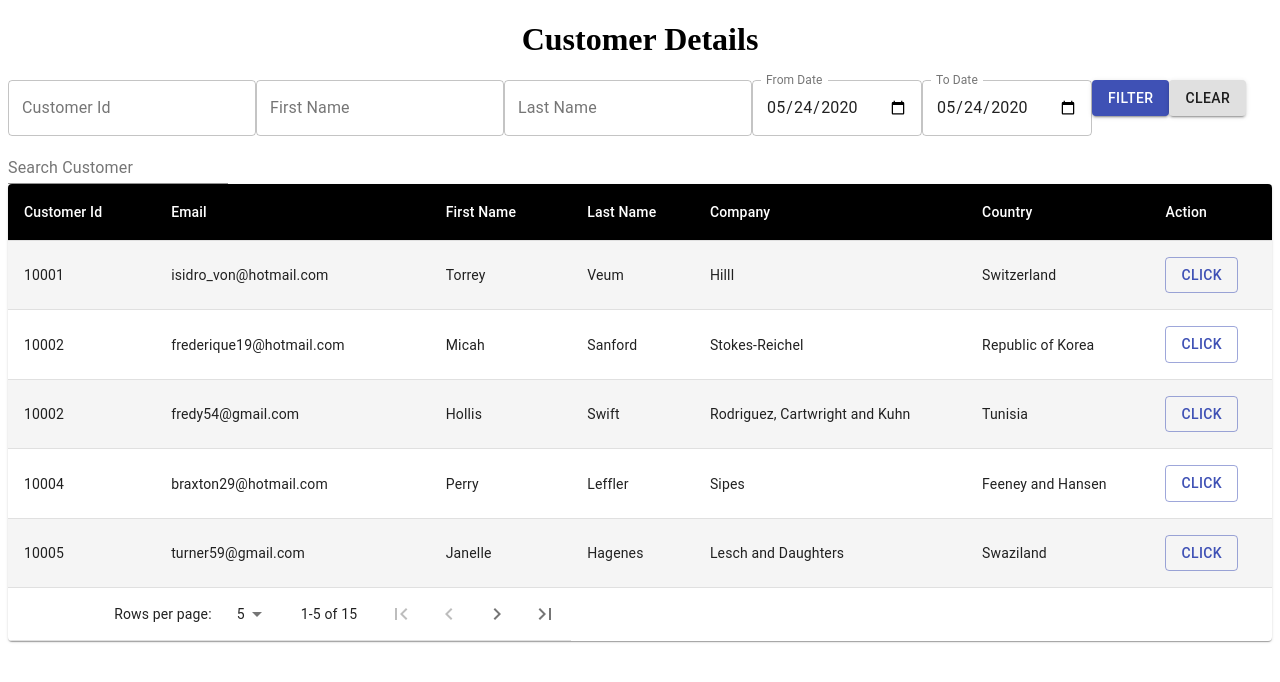
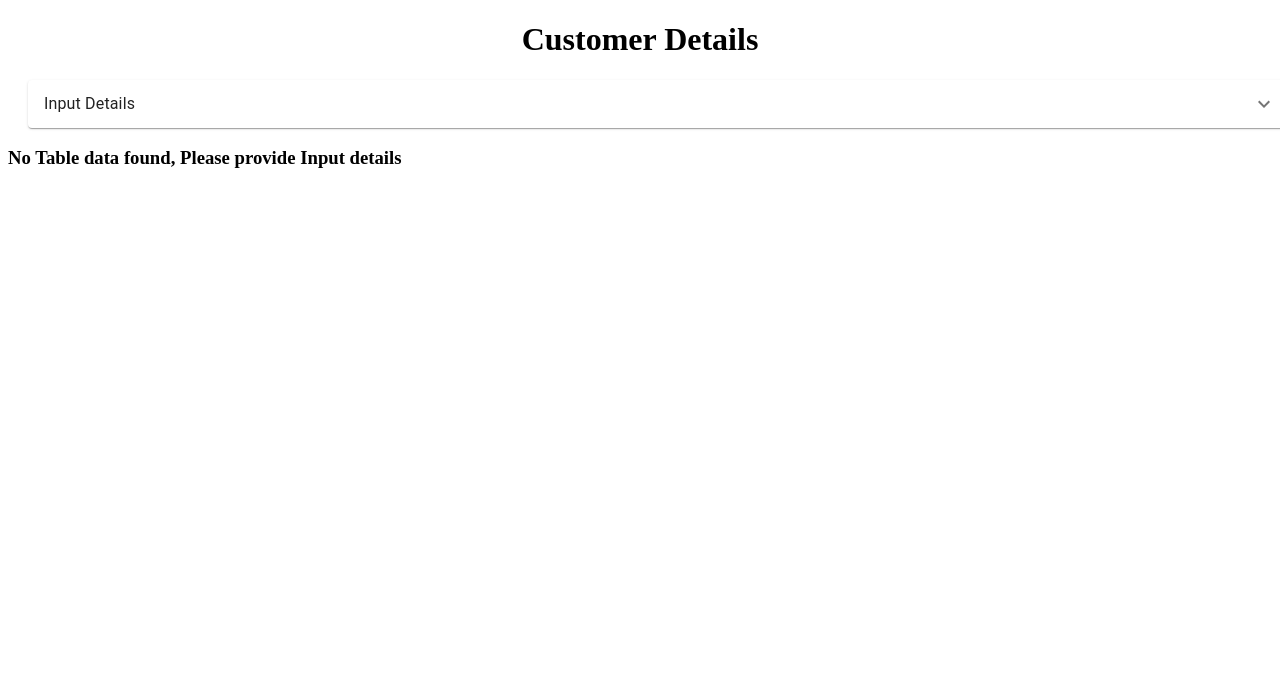
Before and after one commit to vigneshrengas/React-Learning, a React (Create React App) app: page / in a window 1280 px wide. Shown: the top 682 px of the page. Built offline with nearby package versions, Linux system fonts and the light colour scheme.

Commit message:
Accordion
Accordion implementation

```diff
--- a/src/CustomerData.js
+++ b/src/CustomerData.js
@@ -24,6 +24,11 @@ import Popover from '@material-ui/core/Popover';
 import Typography from '@material-ui/core/Typography';
 import TextField from '@material-ui/core/TextField';
 
+import Accordion from '@material-ui/core/Accordion';
+import AccordionSummary from '@material-ui/core/AccordionSummary';
+import AccordionDetails from '@material-ui/core/AccordionDetails';
+import ExpandMoreIcon from '@material-ui/icons/ExpandMore';
+
 const StyledTableCell = withStyles((theme) => ({
   head: {
     backgroundColor: theme.palette.common.black,
@@ -46,6 +51,11 @@ const useStyles1 = makeStyles((theme) => ({
   root: {
     flexShrink: 0,
     marginLeft: theme.spacing(2.5),
+    width: '100%',
+  },
+  heading: {
+    fontSize: theme.typography.pxToRem(15),
+    fontWeight: theme.typography.fontWeightRegular,
   },
 }));
 
@@ -58,7 +68,7 @@ const useStyles = makeStyles((theme) => ({
   },
 }));
 
-let selectedRow= {};
+let selectedRow = {};
 
 
 function TablePaginationActions(props) {
@@ -196,10 +206,16 @@ export default function CustomPaginationActionsTable() {
 
   const [anchorEl, setAnchorEl] = React.useState(null);
 
+  const [showResults, setShowResults] = React.useState(false);
+
+  const showTableDetails = () => setShowResults(true);
+  const hideTableDetails = () => setShowResults(false);
+
   const handleClick = (event) => {
     console.log(event.first, event.last);
     setAnchorEl(event.first + " " + event.last + " ");
   };
+
 
   const handleClose = () => {
     setAnchorEl(null);
@@ -207,16 +223,25 @@ export default function CustomPaginationActionsTable() {
 
   const open = Boolean(anchorEl);
   const id = open ? 'simple-popover' : undefined;
-
+  const classes1 = useStyles1();
 
   return (
     <>
-    <h1 style={{textAlign: 'center'}}>Customer Details</h1>
+      <h1 style={{ textAlign: 'center' }}>Customer Details</h1>
 
-    <form className={classes.root} noValidate autoComplete="off">
-  <TextField id="standard-basic" label="Customer Id" variant="outlined"/>
-  <TextField id="filled-basic" label="First Name" variant="outlined"/>
-  <TextField id="outlined-basic" label="Last Name" variant="outlined" />
+      <form className={classes1.root} noValidate autoComplete="off">
+        <Accordion>
+          <AccordionSummary
+            expandIcon={<ExpandMoreIcon />}
+            aria-controls="panel1a-content"
+            id="panel1a-header"
+          >
+            <Typography className={classes.heading}>Input Details</Typography>
+          </AccordionSummary>
+          <AccordionDetails>
+            <TextField id="standard-basic" label="Customer Id" variant="outlined" />&nbsp;
+      <TextField id="filled-basic" label="First Name" variant="outlined" />&nbsp;
+      <TextField id="outlined-basic" label="Last Name" variant="outlined" />&nbsp;
       <TextField
               id="fromdate"
               label="From Date"
@@ -227,7 +252,7 @@ export default function CustomPaginationActionsTable() {
               InputLabelProps={{
                 shrink: true,
               }}
-      />
+            />&nbsp;
           <TextField
               id="todate"
               label="To Date"
@@ -238,14 +263,18 @@ export default function CustomPaginationActionsTable() {
               InputLabelProps={{
                 shrink: true,
               }}
-      />
-  <Button variant="contained" color="primary">
-        Filter
-      </Button>
-      <Button variant="contained" >
+            /><br></br>
+            <Button variant="contained" color="primary" onClick={showTableDetails}>
+              Search
+          </Button>&nbsp;
+          <Button variant="contained" onClick={hideTableDetails} >
               Clear
           </Button>
+          </AccordionDetails>
+        </Accordion>
       </form>
+      {showResults ?
+        <div>
           <form>
             <FormControl>
               <InputLabel>Search Customer</InputLabel>
@@ -329,7 +358,7 @@ export default function CustomPaginationActionsTable() {
           >
             <Typography className={classes.typography}> Processing Customer : {anchorEl}</Typography>
           </Popover>
-
+        </div> : <h3>No Table data found, Please provide Input details</h3>}
     </>
   );
 }
```
Lines whose indentation alone changed are shown as unchanged.
